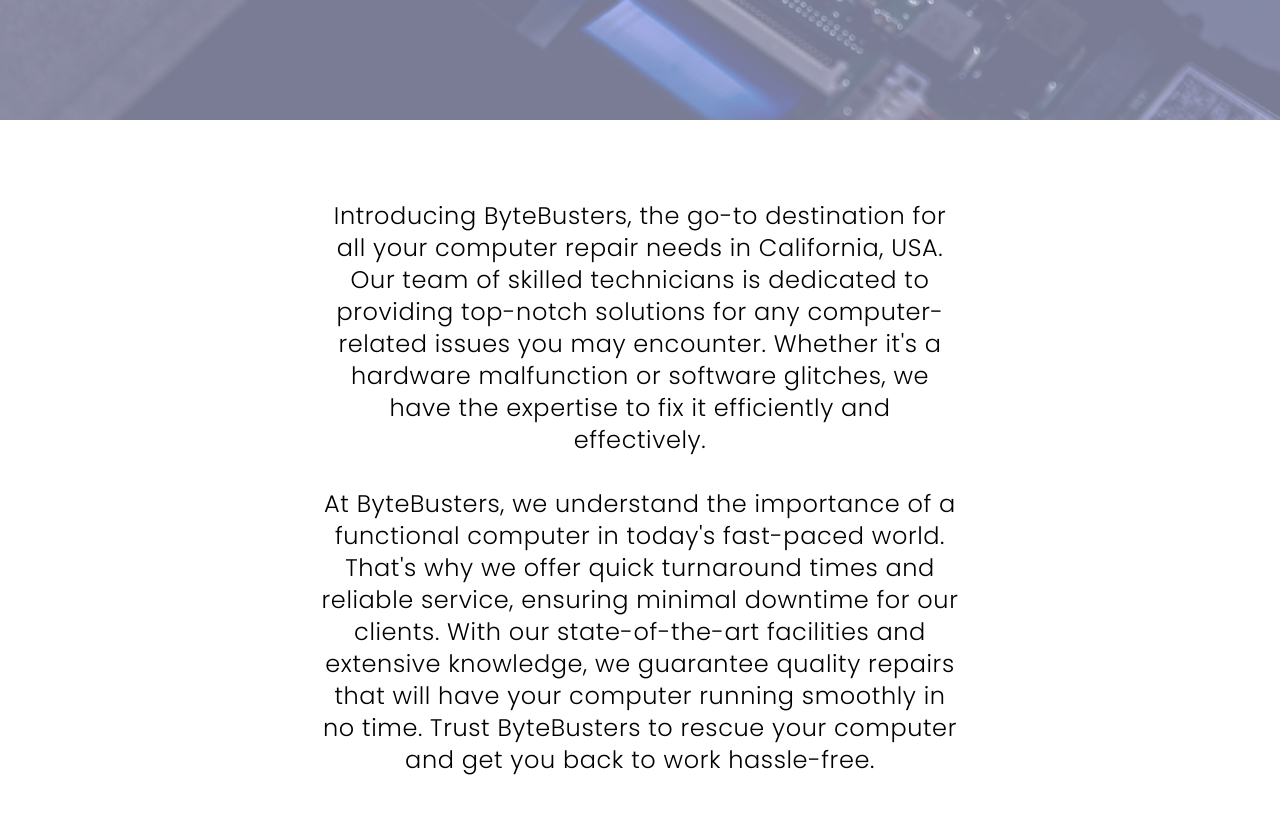
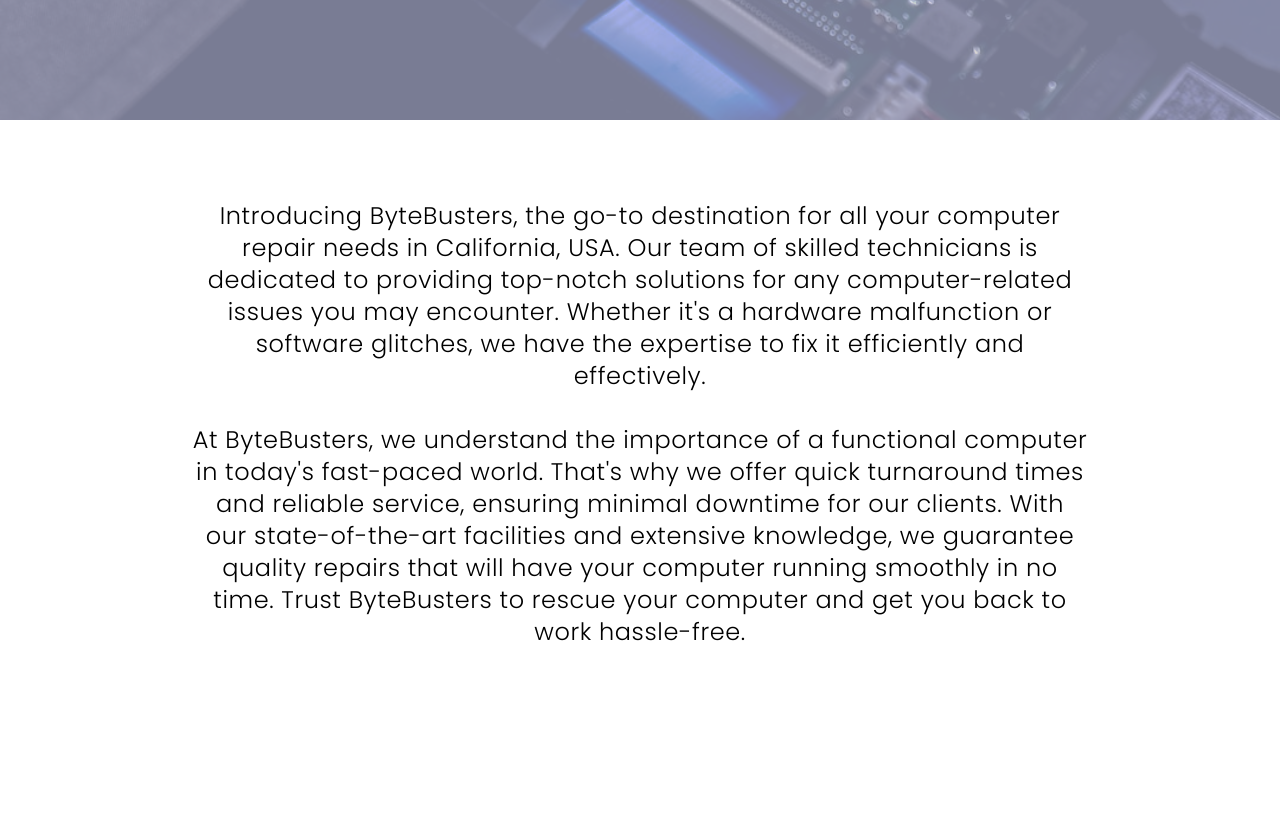
Before and after one commit to Santiago-Hanine/bytebusters, a Next.js app: page / in a window 1280 px wide. Shown: the part 680-1494 px from the top of the page. After the commit the page ends 1408 px from the top, so only its background shows below. Built offline with nearby package versions, Linux system fonts and the light colour scheme.

Commit message:
Update max-width in Text component

```diff
--- a/src/components/Text/index.tsx
+++ b/src/components/Text/index.tsx
@@ -4,7 +4,7 @@
 
 
   return (
-    <Layout className="xl:px-0 max-w-5xl py-20 text-xl lg:text-2xl tracking-wide text-center font-light">
+    <Layout className="xl:px-0 max-w-7xl py-20 text-xl lg:text-2xl tracking-wide text-center font-light">
         <p>
             Introducing ByteBusters, the go-to destination for all your computer repair needs in California, USA. Our team of skilled technicians is dedicated to providing top-notch solutions for any computer-related issues you may encounter. Whether it's a hardware malfunction or software glitches, we have the expertise to fix it efficiently and effectively.
             <br /> <br />
```
